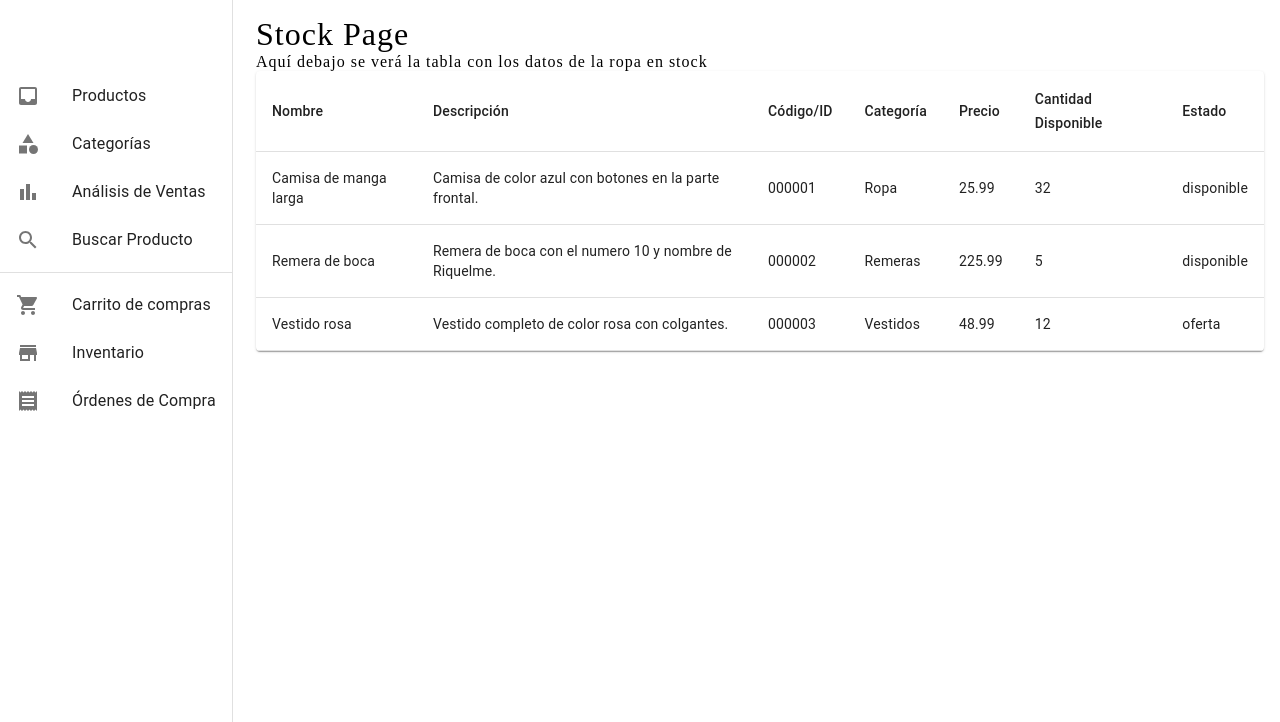
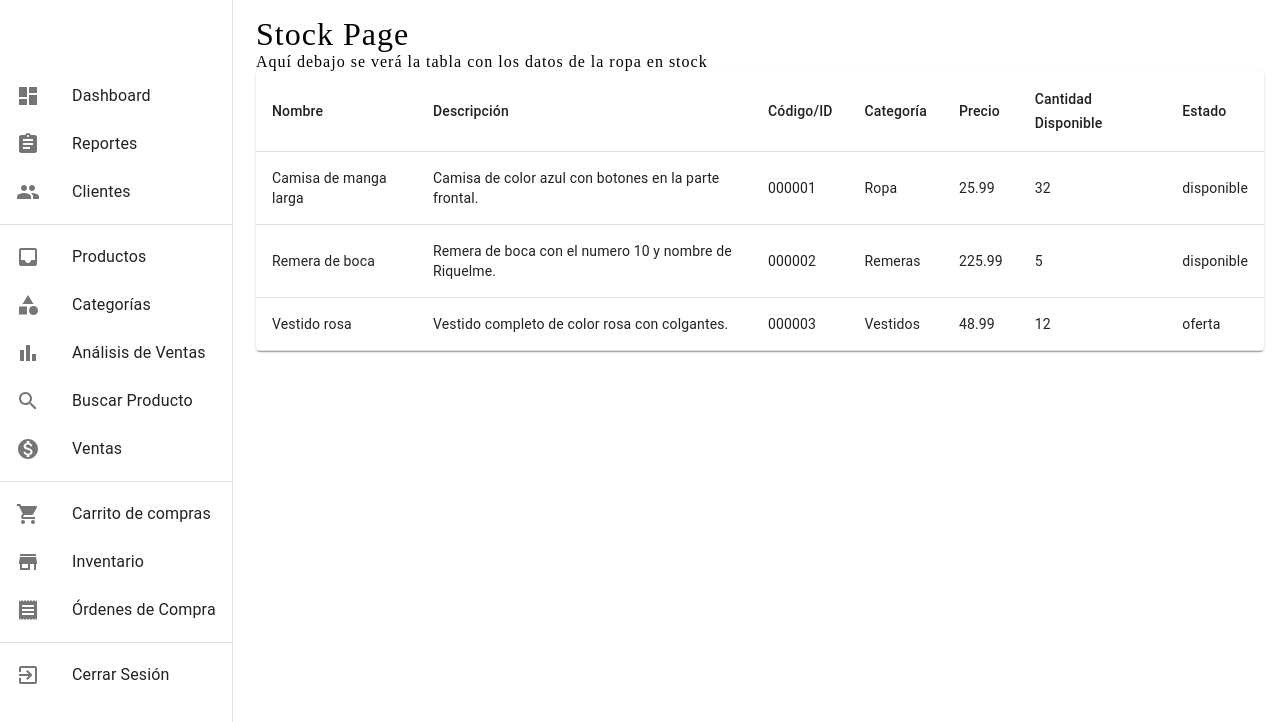
Before and after one commit to Alex87464/Noteverse-JournalApp, a React (Vite) app: page /stock in a window 1280 px wide. Shown: the top 722 px of the page. Built offline with nearby package versions, Linux system fonts and the light colour scheme; sample sign-in values are in the browser's storage.

Commit message:
Fixed some bugs in the navbar

```diff
--- a/package.json
+++ b/package.json
@@ -1,10 +1,10 @@
 {
   "name": "stockropa",
   "private": true,
-  "version": "0.0.0",
+  "version": "1.0.0",
   "type": "module",
   "scripts": {
-    "dev": "vite",
+    "dev": "vite --host",
     "build": "vite build",
     "lint": "eslint . --ext js,jsx --report-unused-disable-directives --max-warnings 0",
     "preview": "vite preview"
--- a/src/router/PublicRoute.jsx
+++ b/src/router/PublicRoute.jsx
@@ -10,5 +10,5 @@ export const PublicRoute = ({ children }) => {
 
   return (!logged)
     ? children
-    : <Navigate to="/marvel" />
+    : <Navigate to="/stock" />
 }
--- a/src/ui/components/Navbar.jsx
+++ b/src/ui/components/Navbar.jsx
@@ -12,8 +12,13 @@ import CategoryIcon from "@mui/icons-material/Category";
 import ShoppingCartIcon from "@mui/icons-material/ShoppingCart";
 import StoreIcon from "@mui/icons-material/Store";
 import ReceiptIcon from "@mui/icons-material/Receipt";
-import BarChartIcon from "@mui/icons-material/BarChart"; // Importa el icono de análisis de ventas
-import SearchIcon from "@mui/icons-material/Search"; // Importa el icono de búsqueda de producto
+import BarChartIcon from "@mui/icons-material/BarChart";
+import SearchIcon from "@mui/icons-material/Search";
+import MonetizationOnIcon from "@mui/icons-material/MonetizationOn"; // Icono de Ventas
+import AssignmentIcon from "@mui/icons-material/Assignment"; // Icono de Reportes
+import DashboardIcon from "@mui/icons-material/Dashboard"; // Icono de Dashboard
+import PeopleIcon from "@mui/icons-material/People"; // Icono de Clientes
+import ExitToAppIcon from "@mui/icons-material/ExitToApp"; // Icono de Cerrar Sesión
 
 const useStyles = makeStyles((theme) => ({
   drawer: {
@@ -25,9 +30,40 @@ const useStyles = makeStyles((theme) => ({
 const Navbar = () => {
   const classes = useStyles();
 
+
+
+  const handleLogout = () => {
+    // Aquí puedes realizar las acciones necesarias para cerrar la sesión del usuario
+    console.log("Se ha cerrado la sesión");
+  };
+
   return (
     <Drawer variant="permanent" className={classes.drawer}>
       <div className={classes.toolbar} />
+      <List>
+        <ListItemButton>
+          <ListItemIcon>
+            <DashboardIcon />
+          </ListItemIcon>
+          <ListItemText primary="Dashboard" />
+        </ListItemButton>
+
+        <ListItemButton>
+          <ListItemIcon>
+            <AssignmentIcon />
+          </ListItemIcon>
+          <ListItemText primary="Reportes" />
+        </ListItemButton>
+
+        <ListItemButton>
+          <ListItemIcon>
+            <PeopleIcon />
+          </ListItemIcon>
+          <ListItemText primary="Clientes" />
+        </ListItemButton>
+      </List>
+
+      <Divider />
       <List>
         <ListItemButton>
           <ListItemIcon>
@@ -35,25 +71,36 @@ const Navbar = () => {
           </ListItemIcon>
           <ListItemText primary="Productos" />
         </ListItemButton>
+
         <ListItemButton>
           <ListItemIcon>
             <CategoryIcon />
           </ListItemIcon>
           <ListItemText primary="Categorías" />
         </ListItemButton>
+
         <ListItemButton>
           <ListItemIcon>
             <BarChartIcon />
           </ListItemIcon>
           <ListItemText primary="Análisis de Ventas" />
         </ListItemButton>
+
         <ListItemButton>
           <ListItemIcon>
             <SearchIcon />
           </ListItemIcon>
           <ListItemText primary="Buscar Producto" />
         </ListItemButton>
+
+        <ListItemButton>
+          <ListItemIcon>
+            <MonetizationOnIcon />
+          </ListItemIcon>
+          <ListItemText primary="Ventas" />
+        </ListItemButton>
       </List>
+
       <Divider />
       <List>
         <ListItemButton>
@@ -75,6 +122,16 @@ const Navbar = () => {
           <ListItemText primary="Órdenes de Compra" />
         </ListItemButton>
       </List>
+
+      <Divider />
+      <List>
+        <ListItemButton onClick={handleLogout}> {/*handleLogout*/}
+          <ListItemIcon>
+            <ExitToAppIcon />
+          </ListItemIcon>
+          <ListItemText primary="Cerrar Sesión" />
+        </ListItemButton>
+      </List>
     </Drawer>
   );
 };
```
